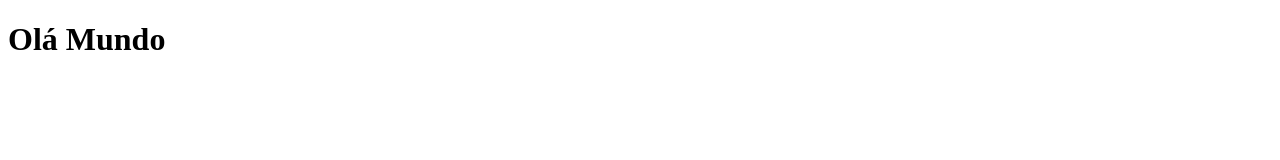
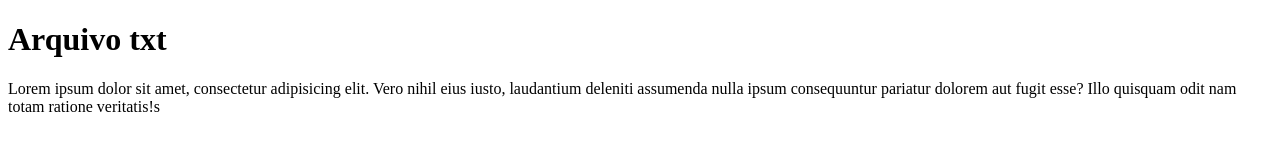
Before and after one commit to R1kley/git-aula-1, a plain HTML site: page index.html in a window 1280 px wide. Drawn offline with Linux system fonts and the light colour scheme.

Commit message:
uma nova versão

```diff
--- a/index.html
+++ b/index.html
@@ -6,7 +6,8 @@
     <title>Git aula1</title>
 </head>
 <body>
-    <h1>Olá Mundo</h1>
+    <h1>Arquivo txt </h1>
+    <p>Lorem ipsum dolor sit amet, consectetur adipisicing elit. Vero nihil eius iusto, laudantium deleniti assumenda nulla ipsum consequuntur pariatur dolorem aut fugit esse? Illo quisquam odit nam totam ratione veritatis!s</p>
 
 </body>
 </html>
```
